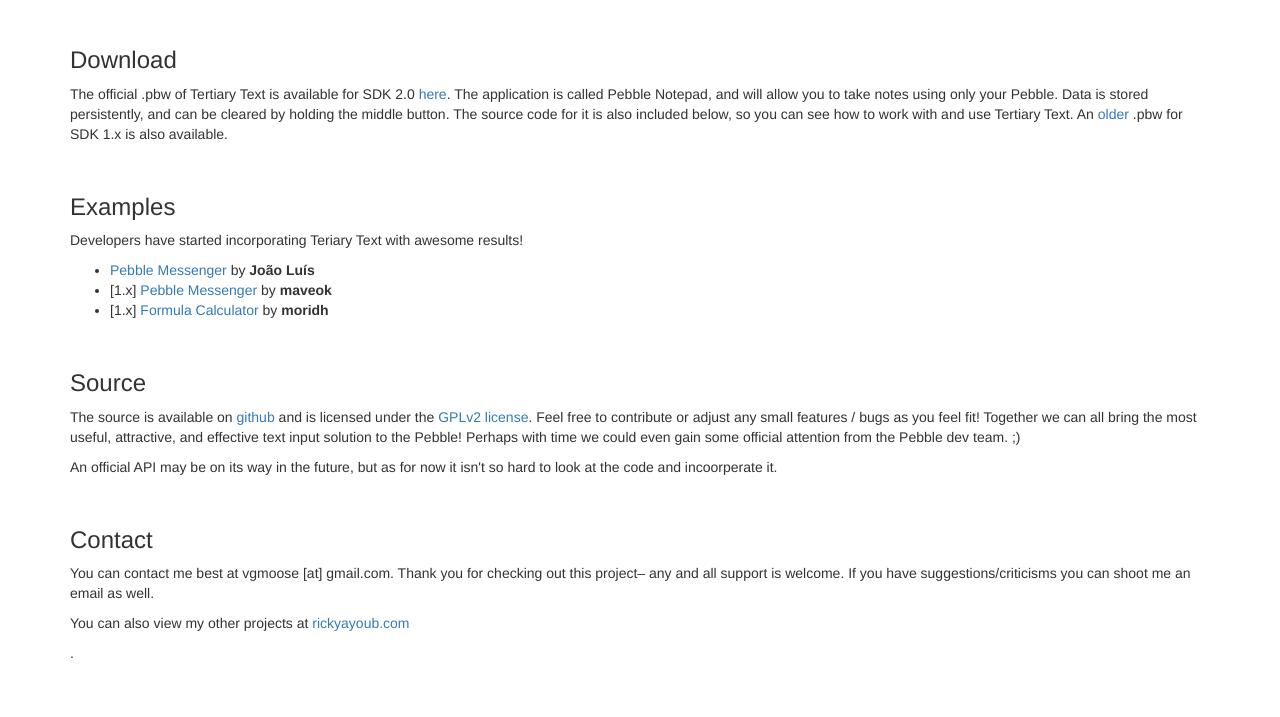
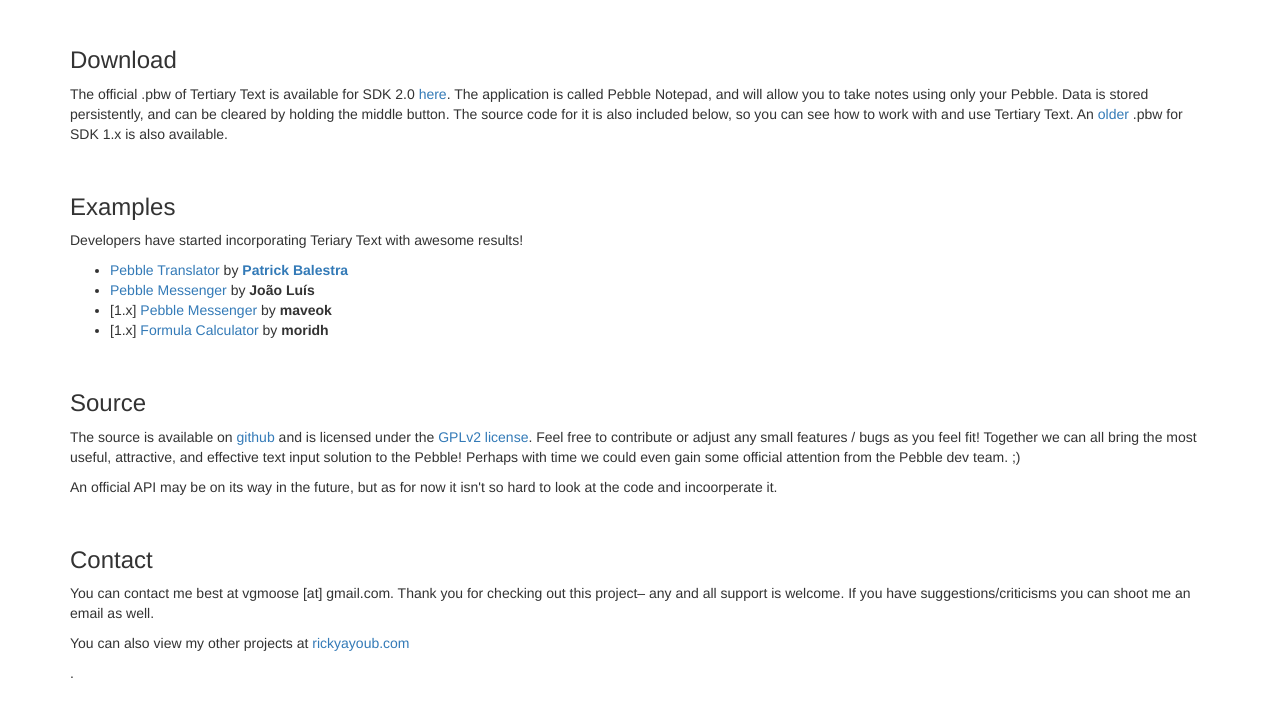
Before and after one commit to vgmoose/tertiary_text, a plain HTML site: page docs/index.html in a window 1280 px wide. Shown: the part 1038-1755 px from the top of the page. Drawn offline with nearby package versions, Linux system fonts and the light colour scheme.

Commit message:
update license and examples from documentation

```diff
--- a/docs/index.html
+++ b/docs/index.html
@@ -42,7 +42,11 @@
         <p>Developers have started incorporating Teriary Text with awesome results!<br>
         <ul>
             <li>
-                <a href="https://play.google.com/store/apps/details?id=pt.joaopluis.communicator">Pebble Messenger</a> by <b>João Luís</b></li>
+		<a
+href="http://pblweb.com/appstore/532000f7237858d2500001b1/">Pebble
+Translator</a> by <a href="http://www.patrickbalestra.com/"><b>Patrick
+Balestra</b></li>
+                <li><a href="https://play.google.com/store/apps/details?id=pt.joaopluis.communicator">Pebble Messenger</a> by <b>João Luís</b></li>
             <li>
                 [1.x] <a href="http://forums.getpebble.com/discussion/7954/android-pebble-messenger-whatsapp-sms-quick-responses-typing">Pebble Messenger</a> by <b>maveok</b></li>
             <li>[1.x] <a href="http://forums.getpebble.com/discussion/5285/watch-app-formula-calculator">Formula Calculator</a> by <b>moridh</b></li>
```
Also changed, not shown: license.txt (added).
